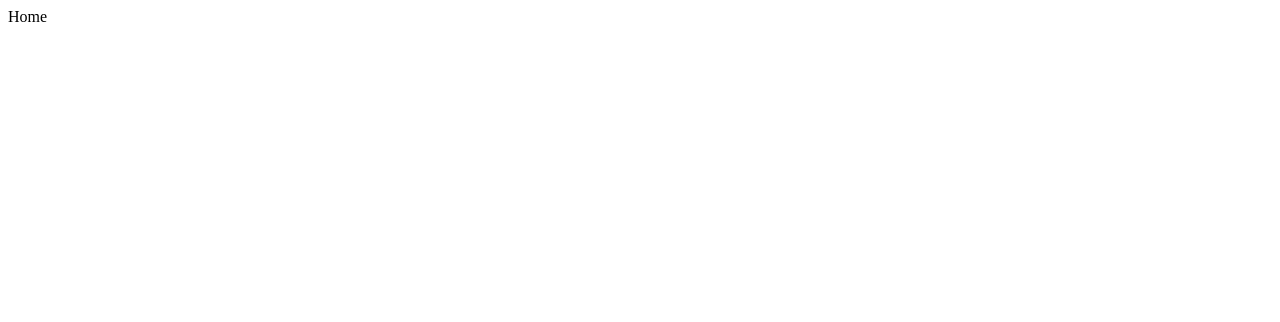
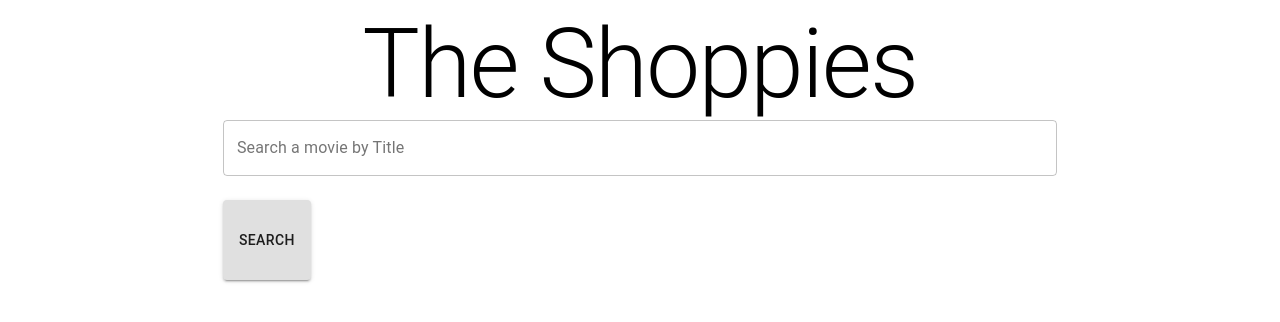
Before and after one commit to tsinmoua/The-Shoppies, a React (Create React App) app in the folder client/: page / in a window 1280 px wide. Shown: the top 322 px of the page. Built offline with nearby package versions, Linux system fonts and the light colour scheme.

Commit message:
Added header and search bar

```diff
--- a/client/src/pages/Home.js
+++ b/client/src/pages/Home.js
@@ -1,11 +1,45 @@
 import React from "react"
+import { Button, Grid, makeStyles, TextField, Typography } from '@material-ui/core';
+
+const useStyles = makeStyles((theme) => ({
+    searchInput: {
+        height: '5rem',
+        width: '100%'
+    },
+    button: {
+        height: '5rem'
+    }
+}));
 
 const Home = (props) => {
-  return (
-    <div>
-      Home
-    </div>
-  )
+    const classes = useStyles();
+
+    return (
+        <React.Fragment>
+            <Grid container direction='column' justify='center' alignItems='center'>
+
+                <Grid item>
+                    <Typography variant='h1'>
+                        The Shoppies
+                    </Typography>
+                </Grid>
+
+                <Grid item style={{width: '66%'}}>
+                    <TextField
+                        id="outlined-basic"
+                        label="Search a movie by Title"
+                        variant="outlined"
+                        className={classes.searchInput}
+                    />
+                    <Button variant='contained' className={classes.button}>
+                        Search
+                    </Button>
+                </Grid>
+
+
+            </Grid>
+        </React.Fragment>
+    )
 };
 
 export default Home;
```
